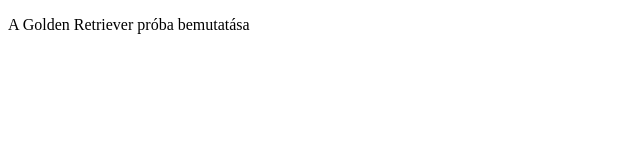
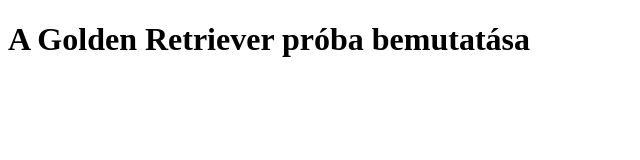
Before and after one commit to Fizikova-ZIG/proba, a plain HTML site: page index.html in a window 1280 px wide. Shown: the whole page, without its empty margins (0-640 px from the left). Drawn offline with Linux system fonts and the light colour scheme.

Commit message:
Update index.html
cím1

```diff
--- a/index.html
+++ b/index.html
@@ -5,6 +5,6 @@
         <title></title>
 	</head>
      <body>
-        <p>A Golden Retriever próba bemutatása</p>
+        <h1>A Golden Retriever próba bemutatása</h1>
 	</body>
 </html>
```
